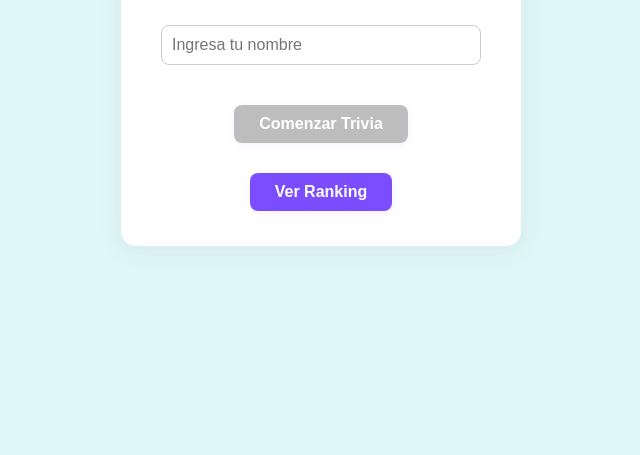
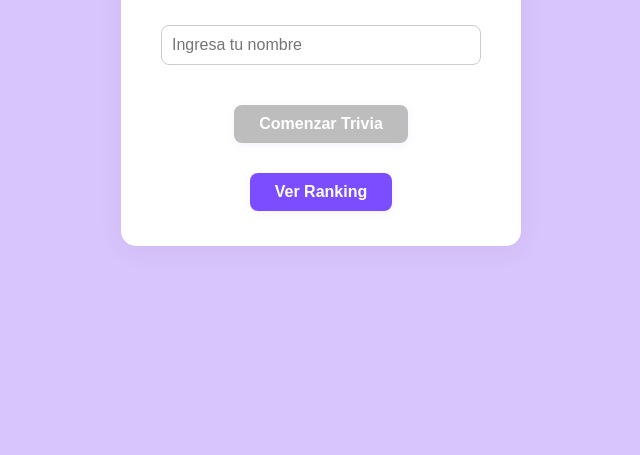
Before and after one commit to Prietoalejo/MicroProyecto, a plain HTML site: page index.html in a window 1280 px wide. Shown: the part 345-800 px from the top of the page, without its empty margins (319-959 px from the left). Drawn offline with Linux system fonts and the light colour scheme.

Commit message:
update diseño.css
cambio de color del fondo

```diff
--- a/diseño.css
+++ b/diseño.css
@@ -3,7 +3,7 @@
    Estilos Trivia de Programación
    ============================= */
 :root {
-    --fondo-principal: #e0f7fa;
+    --fondo-principal: #d9c5fd;
     --primario: #7c4dff;
     --primario-oscuro: #512da8;
     --acento: #00bcd4;
```
